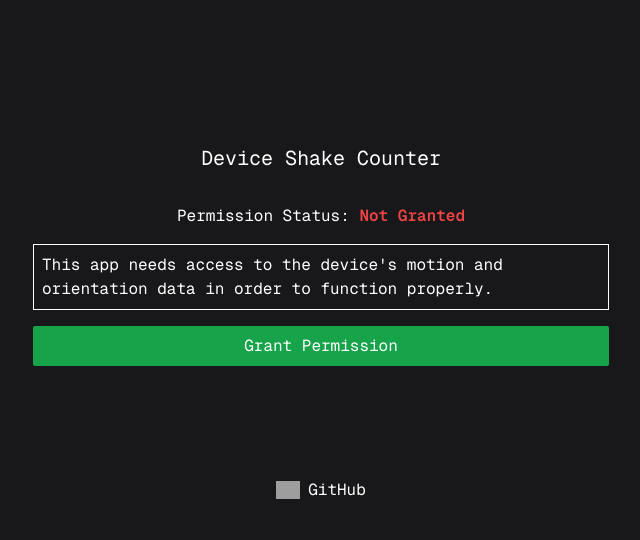
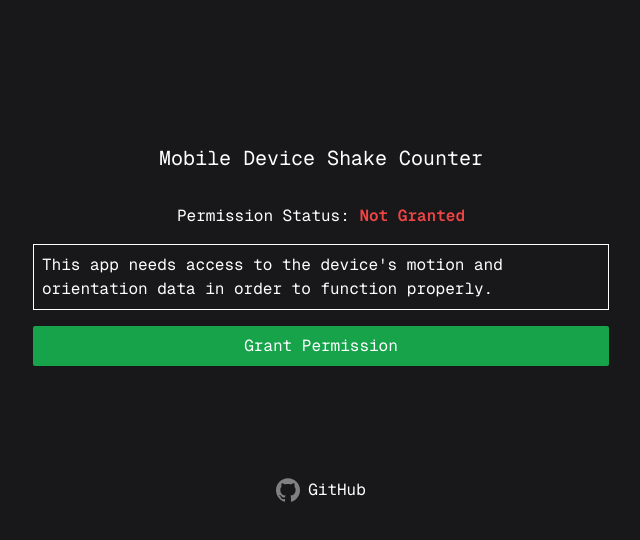
Before and after one commit to ivankhrsh/shake-counter, a Next.js app: page / in a window 1280 px wide. Shown: the top 540 px of the page, without its empty margins (319-959 px from the left). Built offline with nearby package versions, Linux system fonts and the light colour scheme; grey boxes are pictures that could not be loaded.

Commit message:
fix: icon import and app title

```diff
--- a/src/app/page.tsx
+++ b/src/app/page.tsx
@@ -7,7 +7,7 @@ export default function Home() {
     <div className="flex min-h-screen flex-col justify-items-center gap-16 bg-zinc-900 p-8 pb-20 font-[family-name:var(--font-geist-mono)] sm:p-20">
       <main className="flex h-full w-full flex-col gap-8 sm:items-start">
         <h1 className="mt-16 w-full text-center text-xl text-white">
-          Device Shake Counter
+          Mobile Device Shake Counter
         </h1>
 
         <ShakeCounter />
```
Also changed, not shown: public/icons/github.svg (added).
